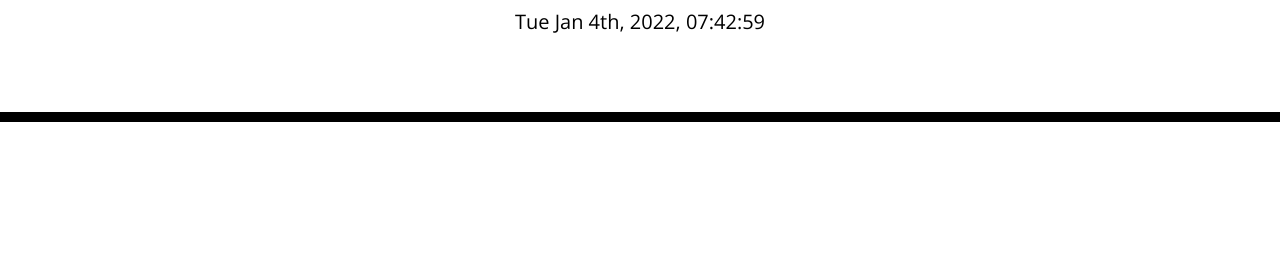
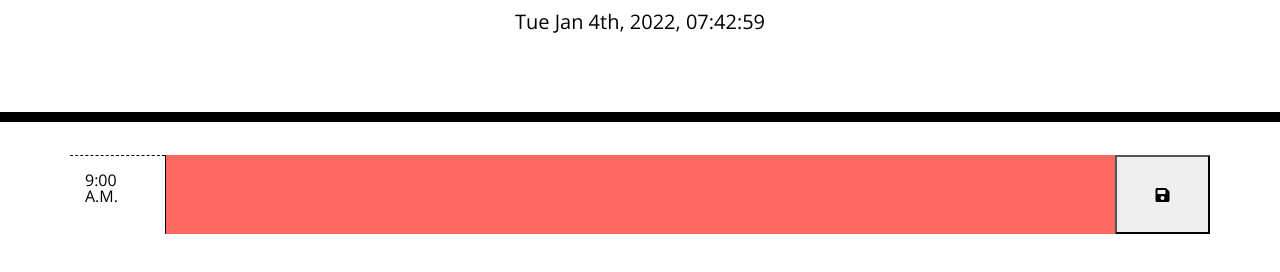
Before and after one commit to jcarait/work-day-scheduler, a plain HTML site: page index.html in a window 1280 px wide. Shown: the part 182-454 px from the top of the page. Drawn offline with nearby package versions, Linux system fonts and the light colour scheme.

Commit message:
created timeblock in html

```diff
--- a/index.html
+++ b/index.html
@@ -29,8 +29,11 @@
       <p id="currentDay" class="lead"></p>
     </header>
     <div class="container">
-      <!-- Timeblocks go here -->
-
+      <div class="row hour-block" id="0900">
+        <div class="col-1 hour pt-3">9:00 A.M.</div>
+        <textarea class="col-10 event present text-center"></textarea>
+        <button class="col-1 save-btn"><i class="fas fa-save"></i></button>
+      </div>
     </div>
 
     <script src="https://cdnjs.cloudflare.com/ajax/libs/jquery/3.2.1/jquery.min.js"></script>
```
